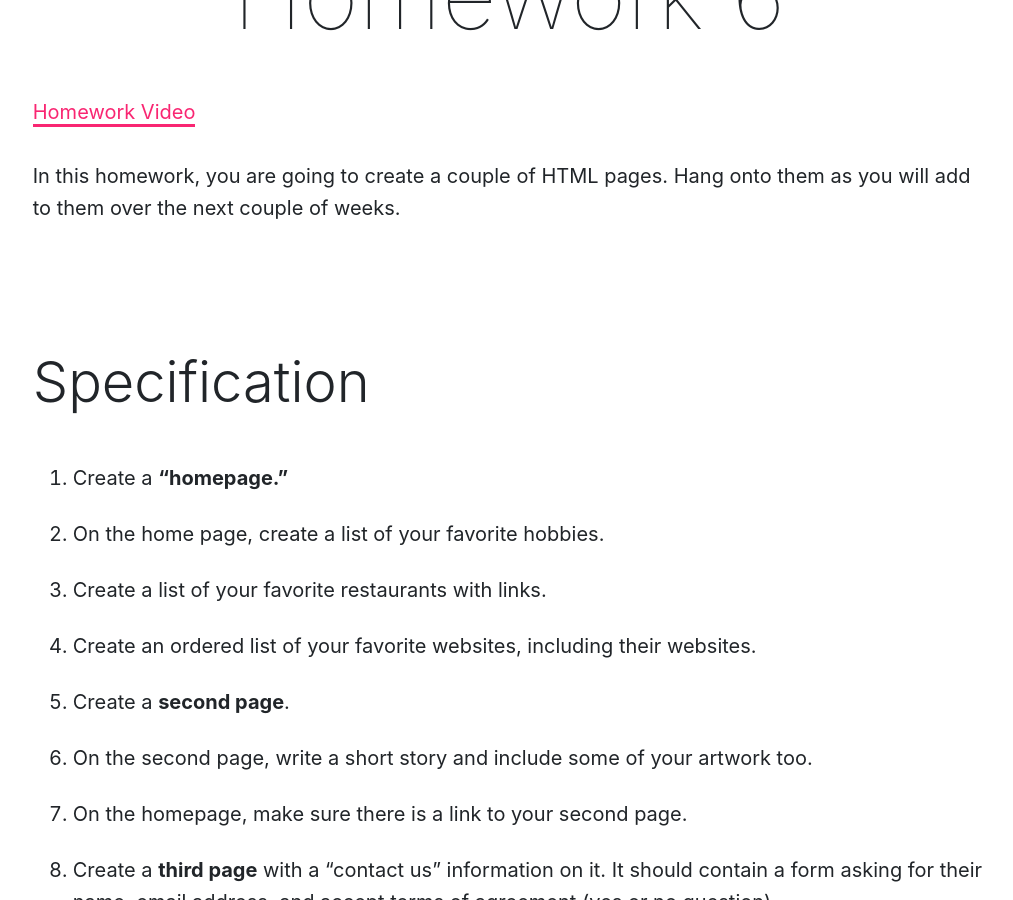
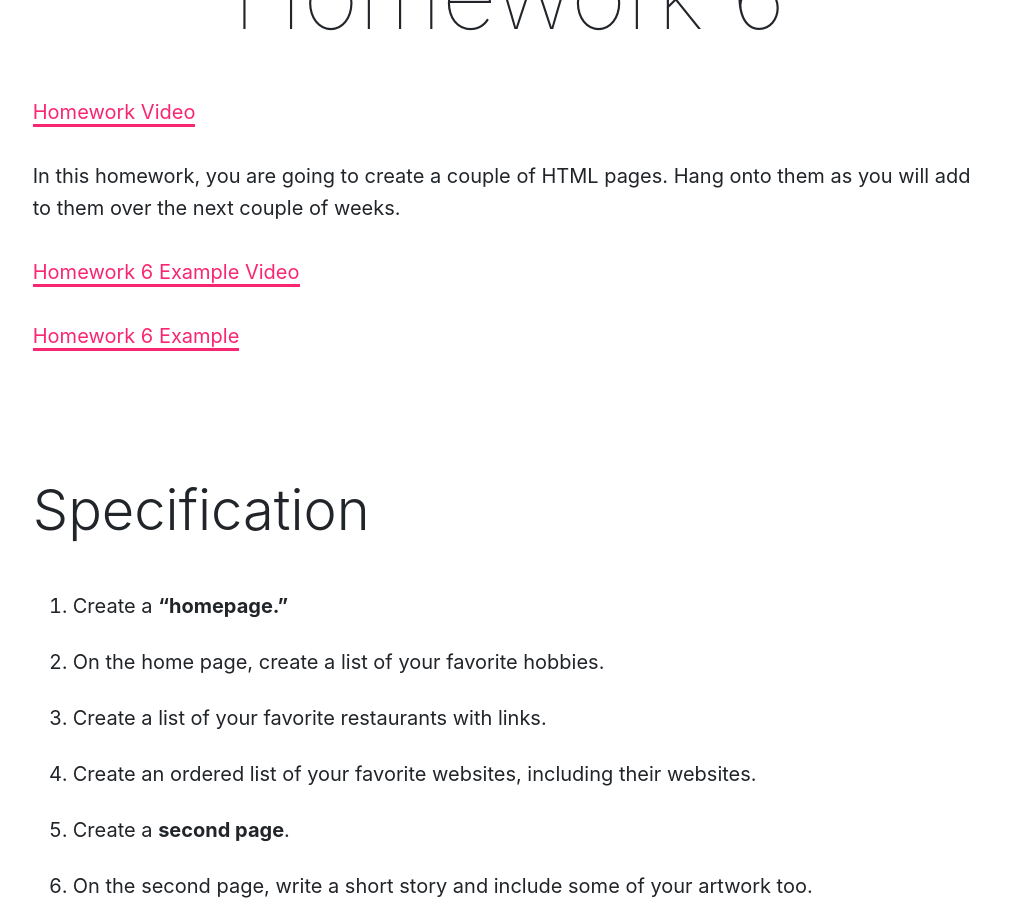
Before and after one commit to Montana-Media-Arts/120_CreativeCoding1-Spring2021, a Jekyll site: the page built from modules/week-6/_posts/2017-01-25-homework.md, in a window 1280 px wide and 900 px high, scrolled down 485 px. Shown: the whole window, without its empty margins (131-1144 px from the left). Built offline with Jekyll 4.4.1, drawn with Linux system fonts in a browser that asks for light colours; nearby versions of some CDN libraries; a script that is not in the unit is left out.

Commit message:
Update 2017-01-25-homework.md

```diff
--- a/modules/week-6/_posts/2017-01-25-homework.md
+++ b/modules/week-6/_posts/2017-01-25-homework.md
@@ -10,6 +10,10 @@ jotted: true
 <p><a href="//www.youtube.com/embed/Ak6yyu5Jqi4" data-lity>Homework Video</a></p>
 
 In this homework, you are going to create a couple of HTML pages.  Hang onto them as you will add to them over the next couple of weeks.
+
+<p><a href="//www.youtube.com/embed/hdO3Skk25Q4" data-lity>Homework 6 Example Video</a></p>
+
+<p><a href="https://github.com/Montana-Media-Arts/120_CreativeCoding1-Spring2021-Samples/tree/main/Homework%206" target="_new">Homework 6 Example</a></p>
 
 ## Specification
 
```
